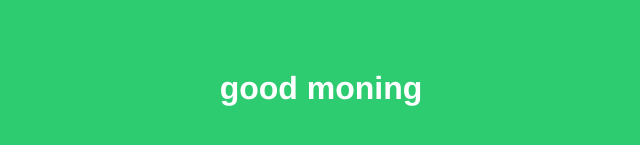
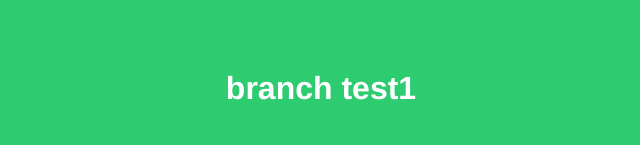
Before and after one commit to yeldred/hello, a plain HTML site: page index.html in a window 1280 px wide. Shown: the part 271-416 px from the top of the page, without its empty margins (327-967 px from the left). Drawn offline with Linux system fonts and the light colour scheme.

Commit message:
test-branch

```diff
--- a/index.html
+++ b/index.html
@@ -24,6 +24,6 @@
 
         </style>
     </head>
-    <body> <h1> good moning </h1>
+    <body> <h1> branch test1  </h1>
     </body>
 </html>
```
